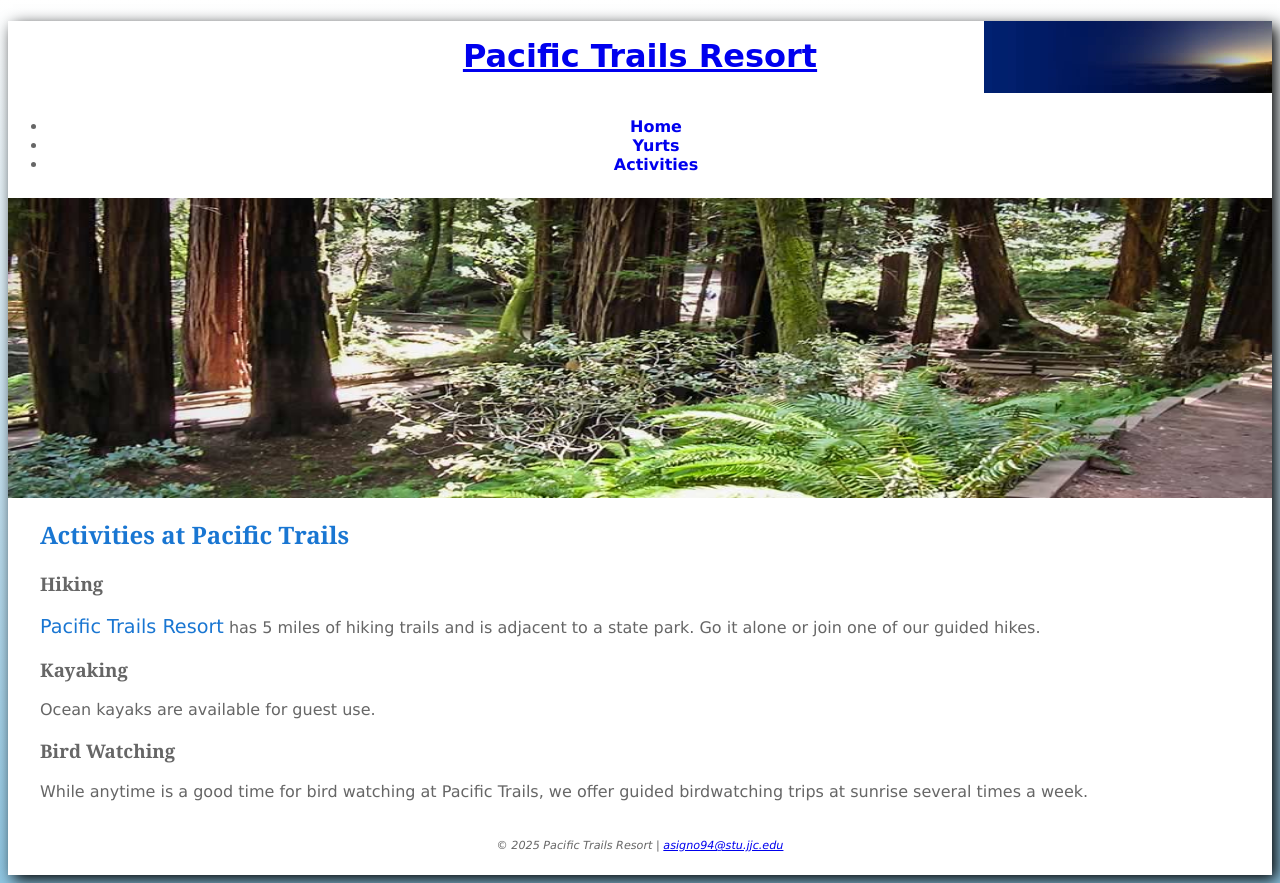
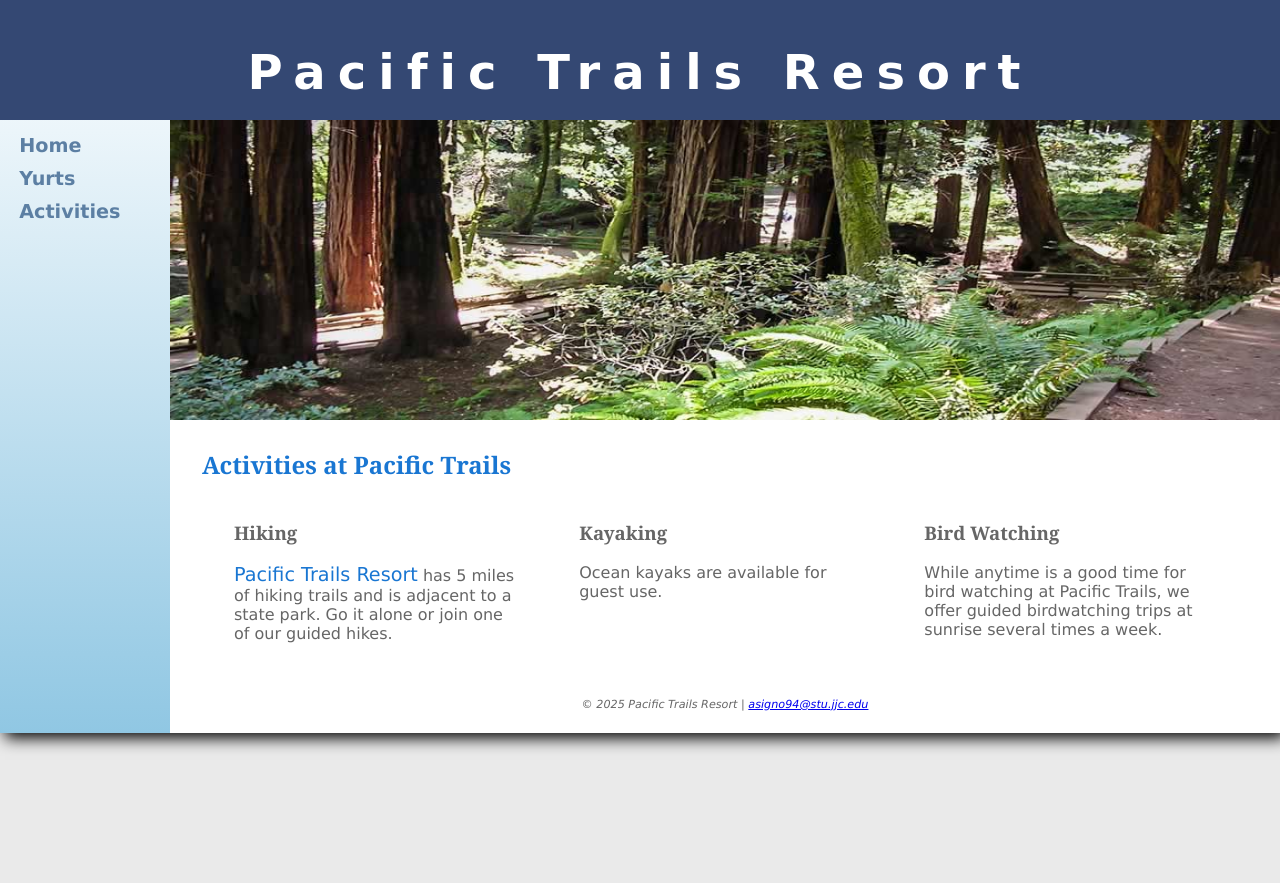
Before and after one commit to BassBoy26/signorile-pacific-trails, a plain HTML site: page activities.html in a window 1280 px wide. After the commit the page ends 800 px from the top, so only its background shows below. Drawn offline with Linux system fonts and the light colour scheme.

Commit message:
Update pacific.css

```diff
--- a/pacific.css
+++ b/pacific.css
@@ -1,44 +1,101 @@
+
+* { box-sizing: border-box; }
 
 
 body {
-  background-color: #90C7E3;
-  background-image: linear-gradient(#FFFFFF, #90C7E3);
-  background-repeat: no-repeat;
+  background-color: #EAEAEA;
   color: #666666;
   font-family: Verdana, Arial, sans-serif;
+  margin: 0;
 }
 
 
 #wrapper {
-  background-color: #FFFFFF;
   min-width: 960px;
   max-width: 2048px;
+  margin: 0 auto;
+  background-color: #FFFFFF;
+  background-image: linear-gradient(#FFFFFF, #90C7E3);
+  background-repeat: no-repeat;
   box-shadow: 5px 5px 15px #000000;
-  margin: 0 auto;
+  position: relative;
 }
 
 
+header {
+  height: 120px;
+  color: #FFFFFF;
+  font-family: Georgia, serif;
+  background-color: #344873;
+  display: flex;
+  align-items: center;
+}
+
 
 h1 {
+  width: 100%;
   text-align: center;
   padding-top: 0.5em;
   font-family: 'Brush Script MT', cursive;
+  font-size: 3em;
+  letter-spacing: 0.25em;
+  margin: 0;
+}
+
+
+header a:link,
+header a:visited {
+  text-decoration: none;
+  color: #FFFFFF;
+}
+header a:hover {
+  color: #90C7E3;
 }
 
 
 nav {
+  position: fixed;
+  top: 120px;
+  left: 0;
+  width: 160px;
+  padding: 0;
+  font-size: 1.2em;
   font-weight: bold;
-  padding: 0.5em 0.5em 0.5em 0;
-  text-align: center;
+
+  background: transparent;
 }
+
+
+nav ul {
+  list-style-type: none;
+  padding-left: 1em;
+  margin: 0.5em 0 1.5em 0;
+}
+
+
 nav a {
   text-decoration: none;
+  display: block;
+  padding: 0.25em 0;
+}
+nav a:link   { color: #5C7FA3; }
+nav a:visited{ color: #344873; }
+nav a:hover  { color: #A52A2A; }
+
+
+main {
+  background-color: #FFFFFF;
+  margin-left: 170px;
+  padding: 1em 2em;
+  display: block;
+  overflow: auto;
 }
 
 
 h2 {
   color: #1976D2;
   font-family: Georgia, serif;
+  margin-top: 0.5em;
 }
 h3 {
   font-family: Georgia, serif;
@@ -63,13 +120,23 @@ dt {
 }
 
 
-main {
-  padding: 0 2em;
-  display: block;
+#homehero,
+#yurthero,
+#trailhero {
+  height: 300px;
+  background-size: 100% 100%;
+  background-repeat: no-repeat;
+  margin-left: 170px;
 }
+
+#homehero  { background-image: url("images/coast.jpg"); }
+#yurthero  { background-image: url("images/yurt.jpg"); }
+#trailhero { background-image: url("images/trail.jpg"); }
 
 
 footer {
+  background-color: #FFFFFF;
+  margin-left: 170px;
   padding: 1em;
   font-size: 0.70em;
   font-style: italic;
@@ -77,34 +144,18 @@ footer {
 }
 
 
-
-header {
-  background-image: url("images/sunset.jpg");
-  background-repeat: no-repeat;
-  background-position: right;
-  height: 72px;
-  color: #FFFFFF;
-  font-family: Georgia, serif;
+section {
+  float: left;
+  width: 33%;
+  padding-left: 2em;
+  padding-right: 2em;
 }
 
 
-#homehero {
-  height: 300px;
-  background-image: url("images/coast.jpg");
-  background-size: 100% 100%;
-  background-repeat: no-repeat;
+@media (max-width: 1000px) {
+  section {
+    width: 100%;
+    padding-left: 1em;
+    padding-right: 1em;
+  }
 }
-
-#yurthero {
-  height: 300px;
-  background-image: url("images/yurt.jpg");
-  background-size: 100% 100%;
-  background-repeat: no-repeat;
-}
-
-#trailhero {
-  height: 300px;
-  background-image: url("images/trail.jpg");
-  background-size: 100% 100%;
-  background-repeat: no-repeat;
-}
```
